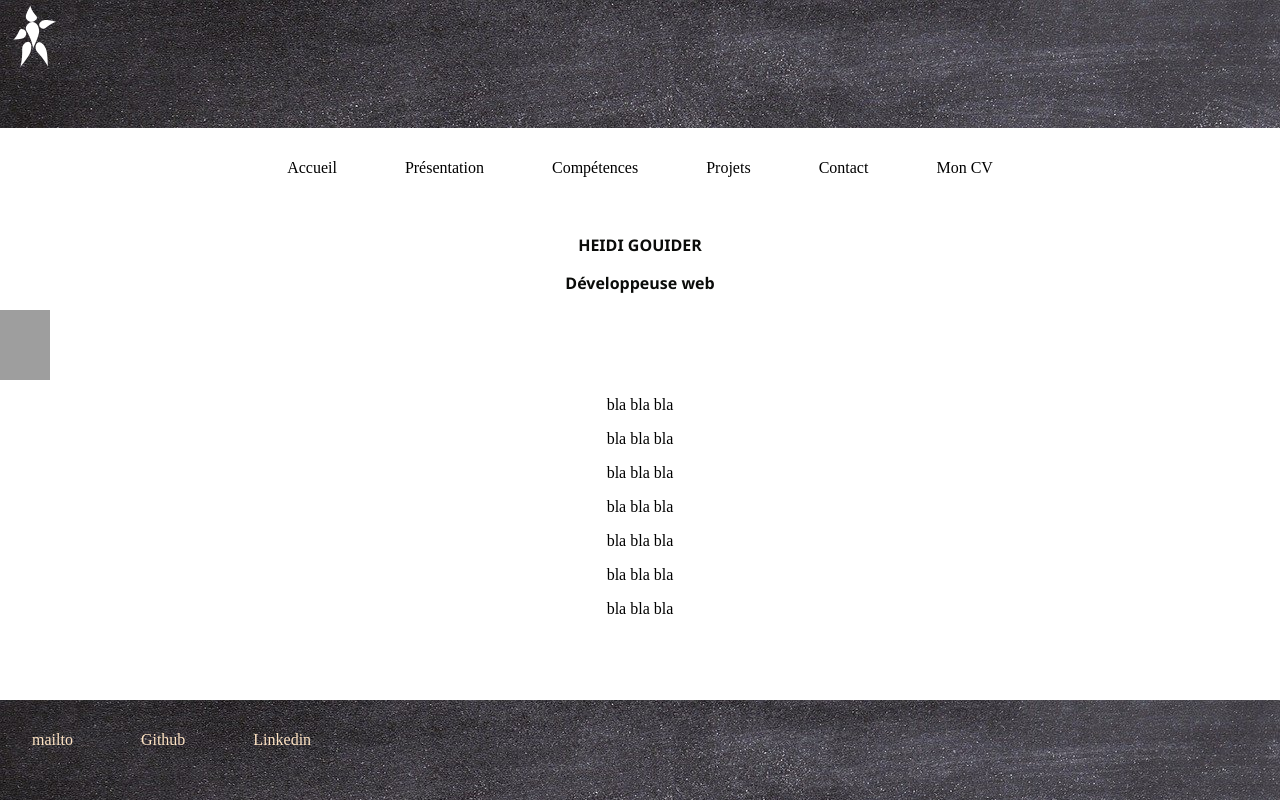
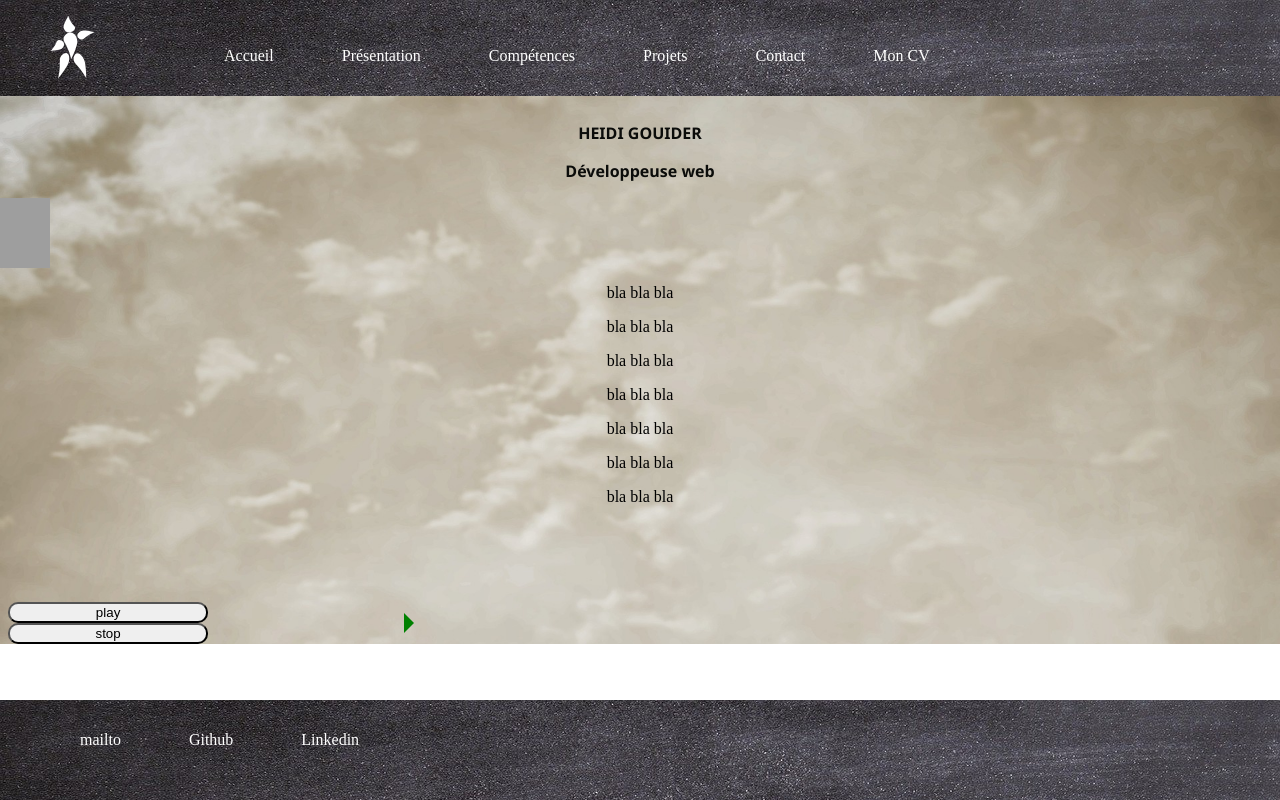
Before and after one commit to heidi-gouider/portofolio, a PHP site: page / in a window 1280 px wide. Run offline with PHP 8.4, Linux system fonts and the light colour scheme; grey boxes are pictures that could not be loaded.

Commit message:
modif css

```diff
--- a/modif_portofolio/assets/style.css
+++ b/modif_portofolio/assets/style.css
@@ -23,73 +23,72 @@ a {
 
 header {
 	width: 100%;
-	height: 8rem;
+	height: 6rem;
 	/* position: fixed; */
-	z-index: 2;
+	/* z-index: 2; */
 	background-image: url(img/backgroung-h&f.jpg);
 	background-repeat: no-repeat;
 	/* position: absolute; */
 }
 
-.entete_mask {
-	width: 100%;
+/* .entete_mask {
+	width: 100%; */
 /* height: 3rem; */
-	height: auto;
+/* height: auto;
 	position: fixed;
 	bottom: 0;
-	z-index: 10;
+	z-index: 10; */
 /* position: absolute; */
 /* background: 0 0; */
 
-}
+/* } */
 
-.entete_mask svg {
-	width: 100%;
+/* .entete_mask svg {
+	width: 100%; */
 /* height: 3rem; */
 /* width: 100%;
 	height: 100%; */
-	fill-opacity: 0.5;
+/* fill-opacity: 0.5; */
 /* position: fixed; */
+/* } */
+
+.nav_bar {
+	/* width: 100%; */
+	height: 6rem;
+	/* line-height: 5rem; */
+	display: flex;
+	/* justify-content: space-between; */
+	/* /* flex-direction: row; */
+	align-items: end;
 }
 
 
 .logo {
-	margin: 0 10px;
-	width: 5rem;
-	height: 8rem;
-	line-height: 8rem;
+	padding-left: 3rem;
+	width: 6rem;
+	height: 6rem;
 }
-
-/* logo img {
-	height: 8rem;
-
-} */
 
 .logo img {
 	width: 3rem;
-	height: 4rem;
+	height: 6rem;
+	line-height: 6rem;
+
 	/* top: 0; */
 	/* z-index: 2; */
 }
 
 
-/************ NAVIGATION ***************/
-
-.nav_bar {
-	/* margin: 0 10px; */
-	width: 100%;
+.liens {
 	height: 5rem;
 	line-height: 5rem;
-	color: black;
-	text-align: center;
-	/* display: flex; */
-	/* justify-content: space-between; */
-	/* flex-direction: row;
-	align-items: center; */
+	padding-left: 3rem;
+	/* align-items: center; */
+	color: white;
 }
 
 .liens a {
-	padding: 2rem;
+	padding: 1rem;
 	/* height: 40px; */
 }
 
@@ -132,11 +131,13 @@ footer {
 
 .container {
 	width: 100%;
-	/* position: fixed; */
+	position: relative;
 	/* bottom: 0; */
-	background: url(img/background-main.jpg) no repeat;
-	background-size: 100%, 100%;
-	/* background-position: 100%; */
+	background: url(img/background-main.jpg);
+	/* background-size: 100%, 100%; */
+	background-size: cover;
+	background-repeat: no-repeat;
+	/* background-position: 0; */
 	/* background-position-y: 120px; */
 
 
@@ -152,7 +153,7 @@ footer {
 
 .accueil {
 
-	position: relative;
+	/* position: relative; */
 	/* margin-top: 120px; */
 	/* bottom: 0; */
 	/* background: url(img/background-main.jpg) no-repeat;
--- a/modif_portofolio/index.html
+++ b/modif_portofolio/index.html
@@ -18,17 +18,30 @@
 				<path d="M0 100 L 0 0 C 25 100 75 100 100 0 L 100 100"></path>
 			</svg> -->
 		</div>
+		<div class="nav_bar">
 			<div class="logo">
 				<!-- <a href="#"> -->
 				<img src="assets\img\logo.svg" alt="logo">
+			</div>
 			<!-- </a> -->
+			<!-- <div class="nav_bar"> -->
+			<nav class="liens">
+				<a href="#">Accueil</a>
+				<a href="#">Présentation</a>
+				<a href="#">Compétences</a>
+				<a href="#">Projets</a>
+				<a href="contact.html">Contact</a>
+				<a href="#">Mon CV</a>
+			</nav>
+			<!-- </div> -->
+
 		</div>
-	</header>
+		<!-- </header> -->
 
 
 		<!-- ----MENU----- -->
 
-	<div class="nav_bar">
+		<!-- <div class="nav_bar">
 			<nav class="liens">
 				<a href="#">Accueil</a>
 				<a href="#">Présentation</a>
@@ -38,14 +51,9 @@
 				<a href="#">Mon CV</a>
 
 			</nav>
+		</div> -->
+	</header>
 
-		<!-- menu hamburger si la taille de l'écran est réduite -->
-		<!-- <div class="hamburger">
-			<div class="line"></div>
-			<div class="line"></div>
-			<div class="line"></div>
-		</div> -->
-	</div>
 
 	<div class="container">
 		<div id="présentation">
```
Lines whose indentation alone changed are shown as unchanged.
